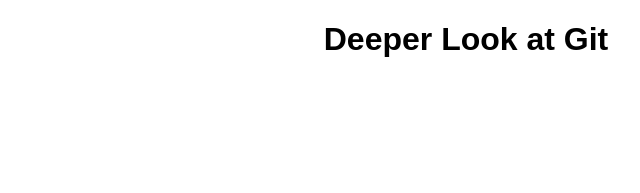
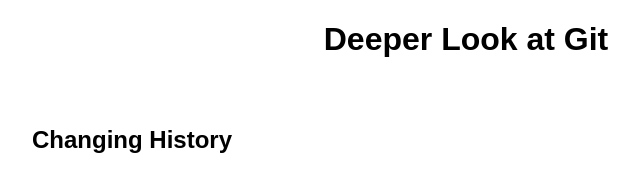
Before and after one commit to MahmoodHashem/git-exercises, a plain HTML site: page index.html in a window 1280 px wide. Shown: the whole page, without its empty margins (174-814 px from the left). Drawn offline with Linux system fonts and the light colour scheme.

Commit message:
update: update some files

```diff
--- a/index.html
+++ b/index.html
@@ -11,7 +11,8 @@
     <h1>Deeper Look at Git</h1>
 
     <div class="container">
-        <h2></h2>
+        <h2>Changing History</h2>
+
     </div>
 
 
```
Also changed, not shown: 1 other file.
